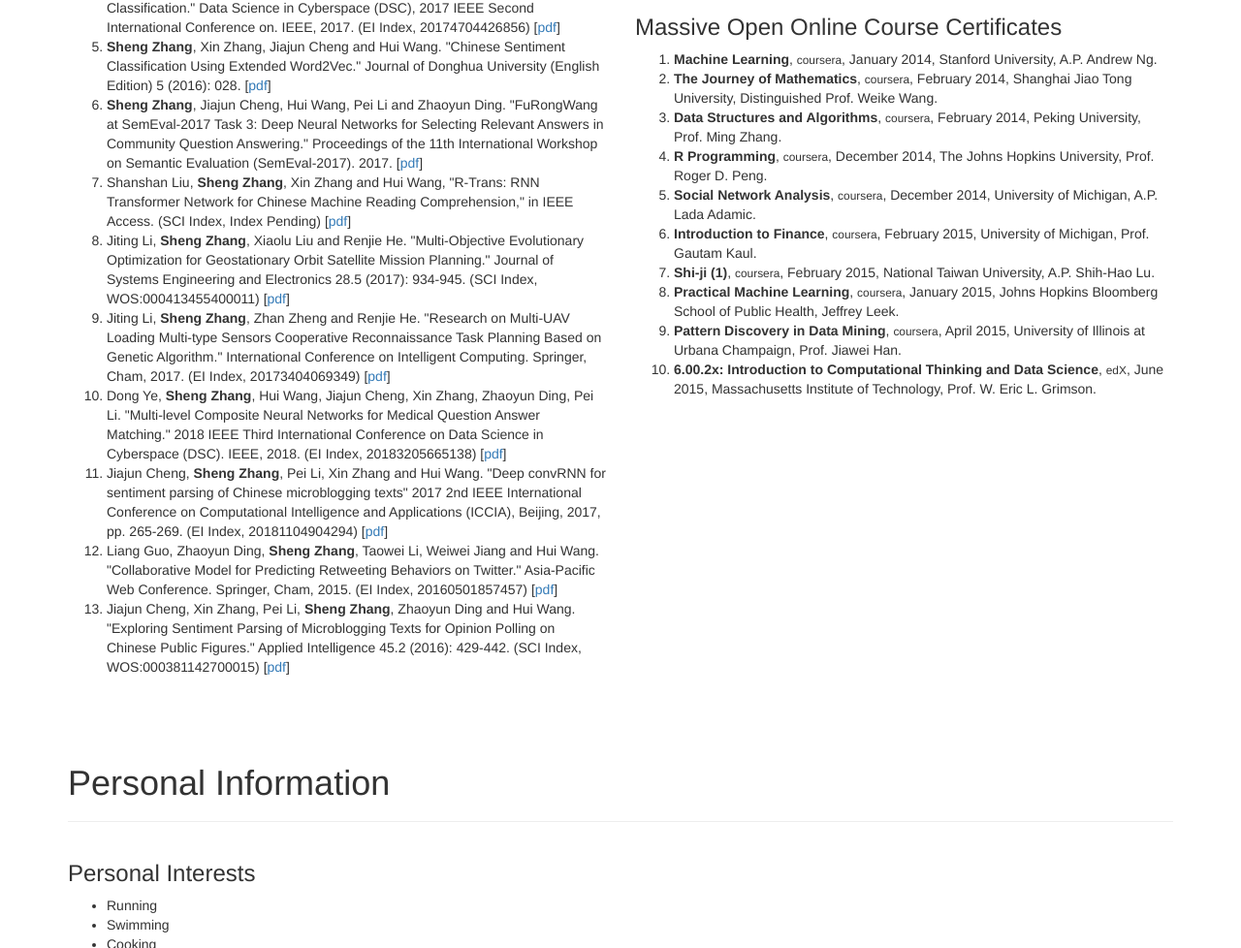
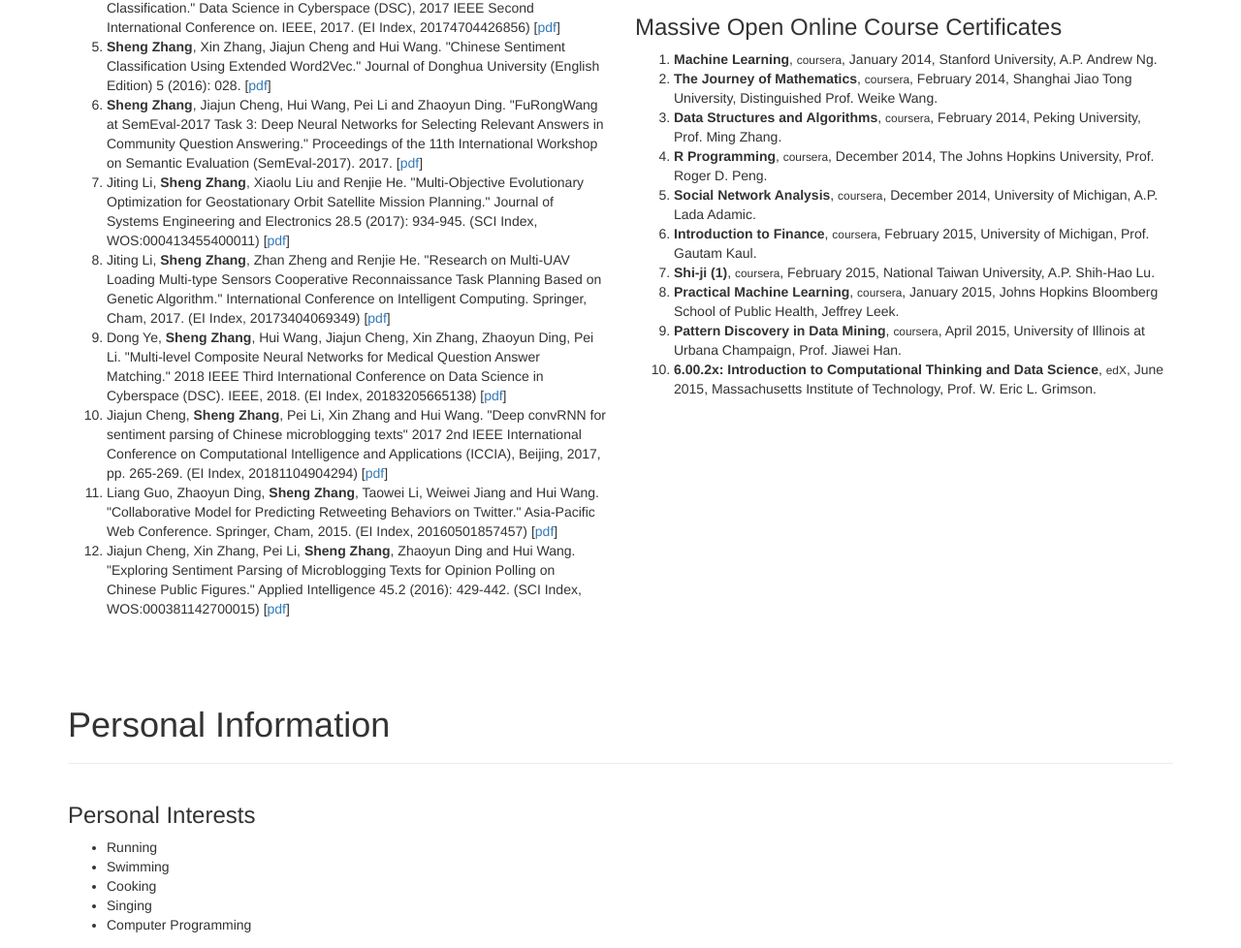
Before and after one commit to ssdf93/ssdf93.github.io, a plain HTML site: page zhangsheng/index.html in a window 1280 px wide. Shown: the part 2391-3369 px from the top of the page at 97% size. Drawn offline with Linux system fonts and the light colour scheme.

Commit message:
Site updated: 2019-06-27 23:49:27

```diff
--- a/zhangsheng/index.html
+++ b/zhangsheng/index.html
@@ -282,7 +282,6 @@
                         <li><strong>Sheng Zhang</strong>, Hui Wang, Xin Zhang, Jiajun Cheng, Pei Li and Zhaoyun Ding. "Embedding-Based Feature Extraction Methods for Chinese Sentiment Classification." Data Science in Cyberspace (DSC), 2017 IEEE Second International Conference on. IEEE, 2017. (EI Index, 20174704426856) [<a href="docs/papers/paper3.pdf">pdf</a>]  </li>
                         <li><strong>Sheng Zhang</strong>, Xin Zhang, Jiajun Cheng and Hui Wang. "Chinese Sentiment Classification Using Extended Word2Vec." Journal of Donghua University (English Edition) 5 (2016): 028. [<a href="docs/papers/paper4.pdf">pdf</a>]  </li>
                         <li><strong>Sheng Zhang</strong>, Jiajun Cheng, Hui Wang, Pei Li and Zhaoyun Ding. "FuRongWang at SemEval-2017 Task 3: Deep Neural Networks for Selecting Relevant Answers in Community Question Answering." Proceedings of the 11th International Workshop on Semantic Evaluation (SemEval-2017). 2017. [<a href="docs/papers/paper5.pdf">pdf</a>]  </li>
-                        <li>Shanshan Liu, <strong>Sheng Zhang</strong>, Xin Zhang and Hui Wang, "R-Trans: RNN Transformer Network for Chinese Machine Reading Comprehension," in IEEE Access. (SCI Index, Index Pending) [<a href="docs/papers/paper13.pdf">pdf</a>]  </li>
                         <li>Jiting Li, <strong>Sheng Zhang</strong>, Xiaolu Liu and Renjie He. "Multi-Objective Evolutionary Optimization for Geostationary Orbit Satellite Mission Planning." Journal of Systems Engineering and Electronics 28.5 (2017): 934-945. (SCI Index, WOS:000413455400011) [<a href="docs/papers/paper6.pdf">pdf</a>]  </li>
                         <li>Jiting Li, <strong>Sheng Zhang</strong>, Zhan Zheng and Renjie He. "Research on Multi-UAV Loading Multi-type Sensors Cooperative Reconnaissance Task Planning Based on Genetic Algorithm." International Conference on Intelligent Computing. Springer, Cham, 2017. (EI Index, 20173404069349)  [<a href="docs/papers/paper7.pdf">pdf</a>]  </li>
 
```
Also changed, not shown: 1 other file.
